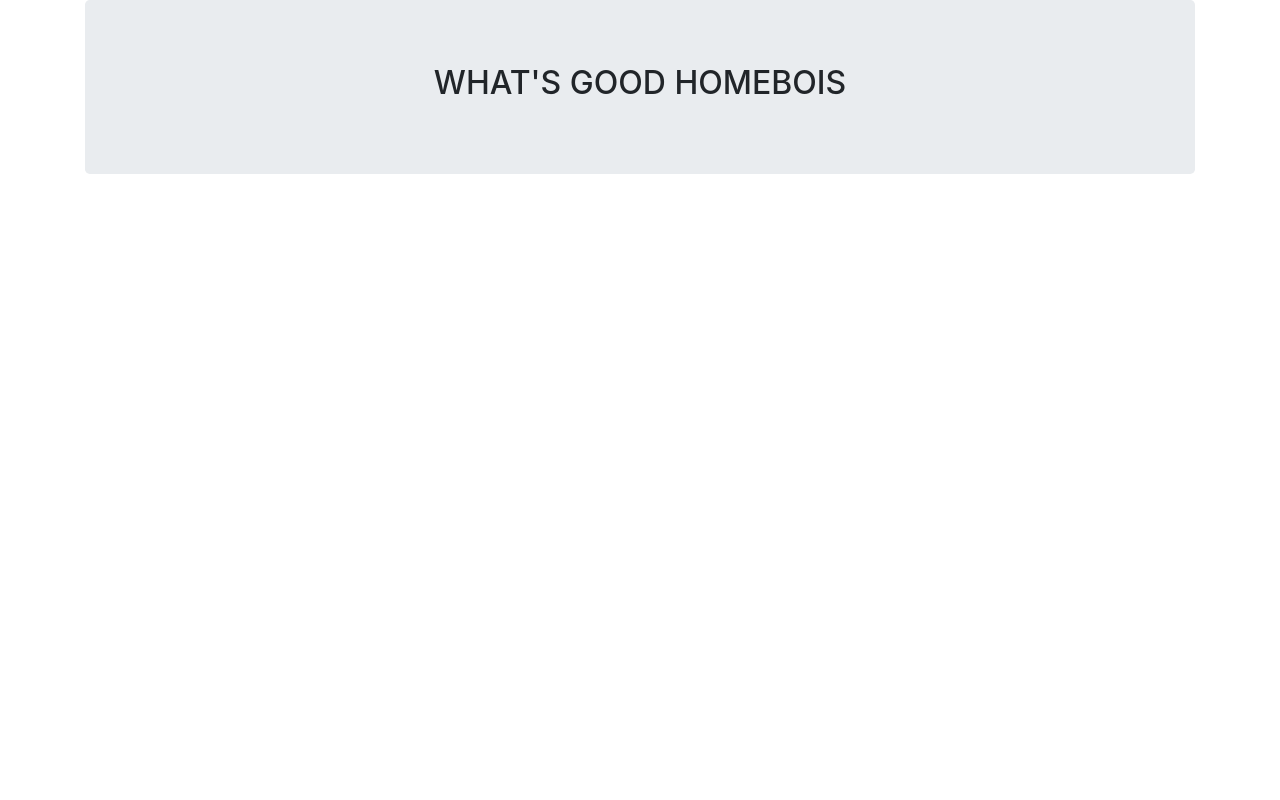
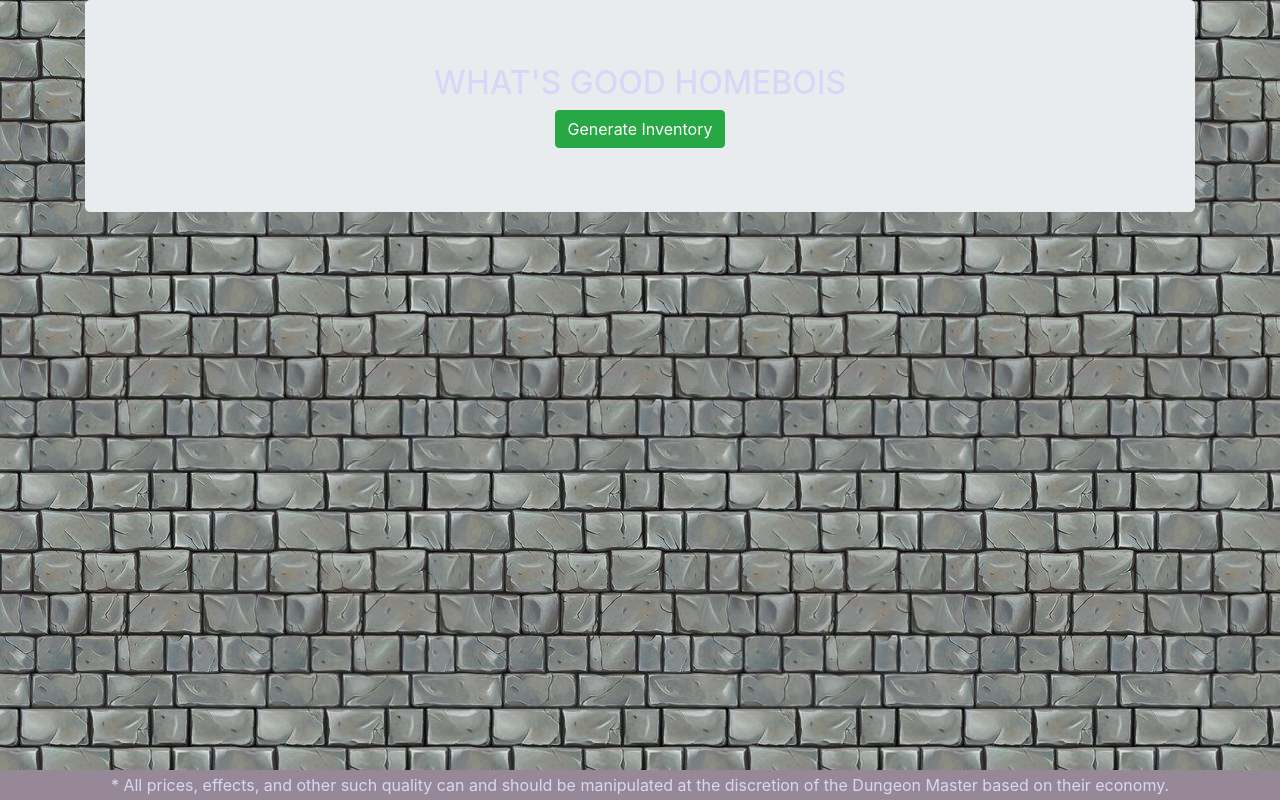
Before and after one commit to dylanawhite92/Vorpal, a website: page app/public/index.html in a window 1280 px wide. Drawn offline with nearby package versions, Linux system fonts and the light colour scheme.

Commit message:
modified index.html & style.css

```diff
--- a/app/public/css/style.css
+++ b/app/public/css/style.css
@@ -0,0 +1,18 @@
+body {
+    background-image: url("../images/stone.jpg");
+    background-repeat: repeat;
+    color: #D8D8F6;
+}
+
+#disclaimer {
+    margin: auto;
+}
+
+footer {
+    position: absolute;
+    bottom: 0;
+    width: 100%;
+    height: 30px;
+    line-height: 30px;
+    background-color: #978897;
+}
--- a/app/public/index.html
+++ b/app/public/index.html
@@ -18,8 +18,16 @@
     <div class="container">
         <div class="jumbotron text-center">
             <h2>WHAT'S GOOD HOMEBOIS</h2>
+            <button class="btn btn-success">Generate Inventory</button>
         </div>
+        <div id="item-results"></div>
     </div>
+
+    <footer class="footer text-center">
+            <p id="disclaimer" class="align-middle">
+                * All prices, effects, and other such quality can and should be manipulated at the discretion of the Dungeon Master based on their economy.
+            </p>
+    </footer>
 
     <!-- jQuery Reference -->
     <script
```
Also changed, not shown: app/public/images/oops.jpg (added), app/public/images/stone.jpg (added).
